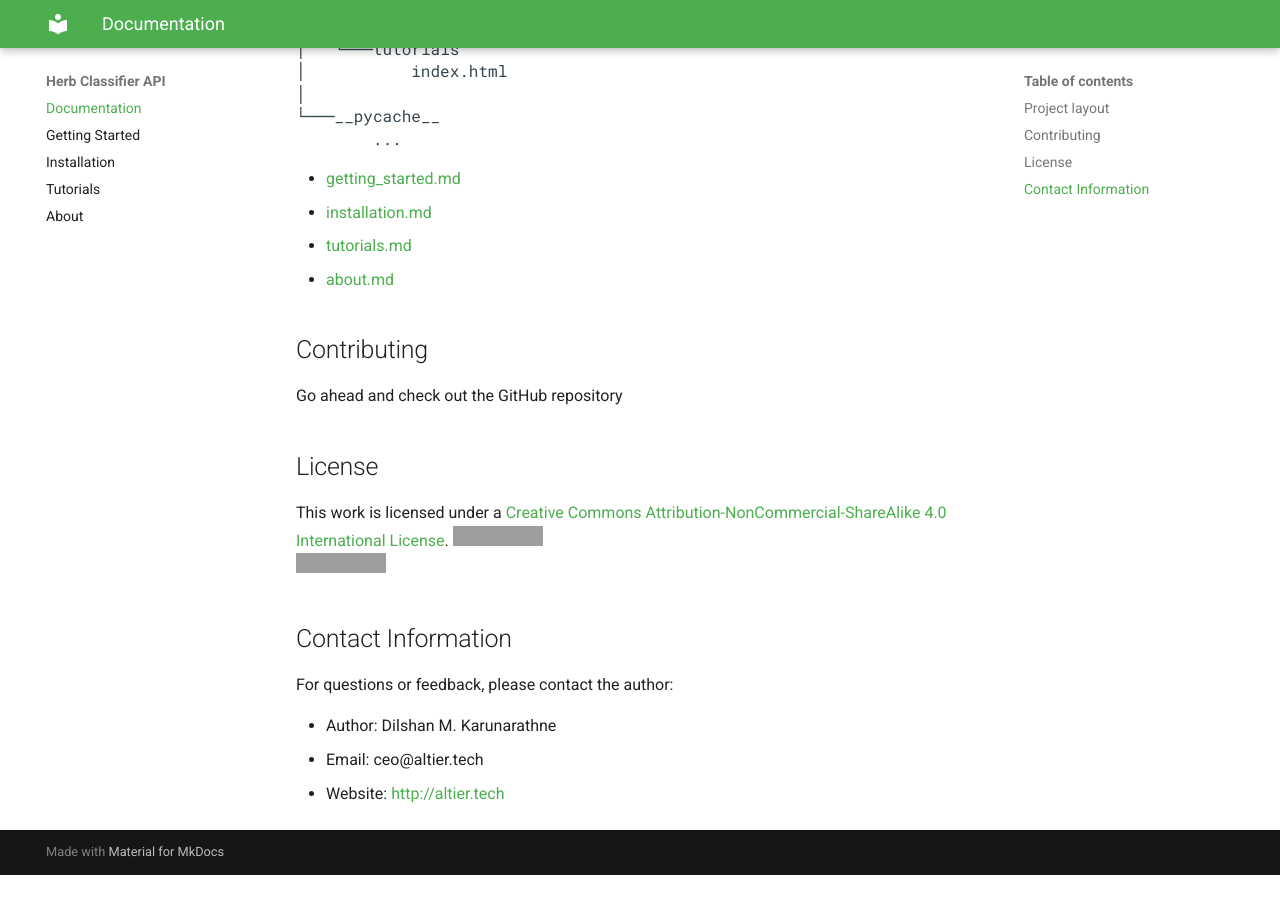
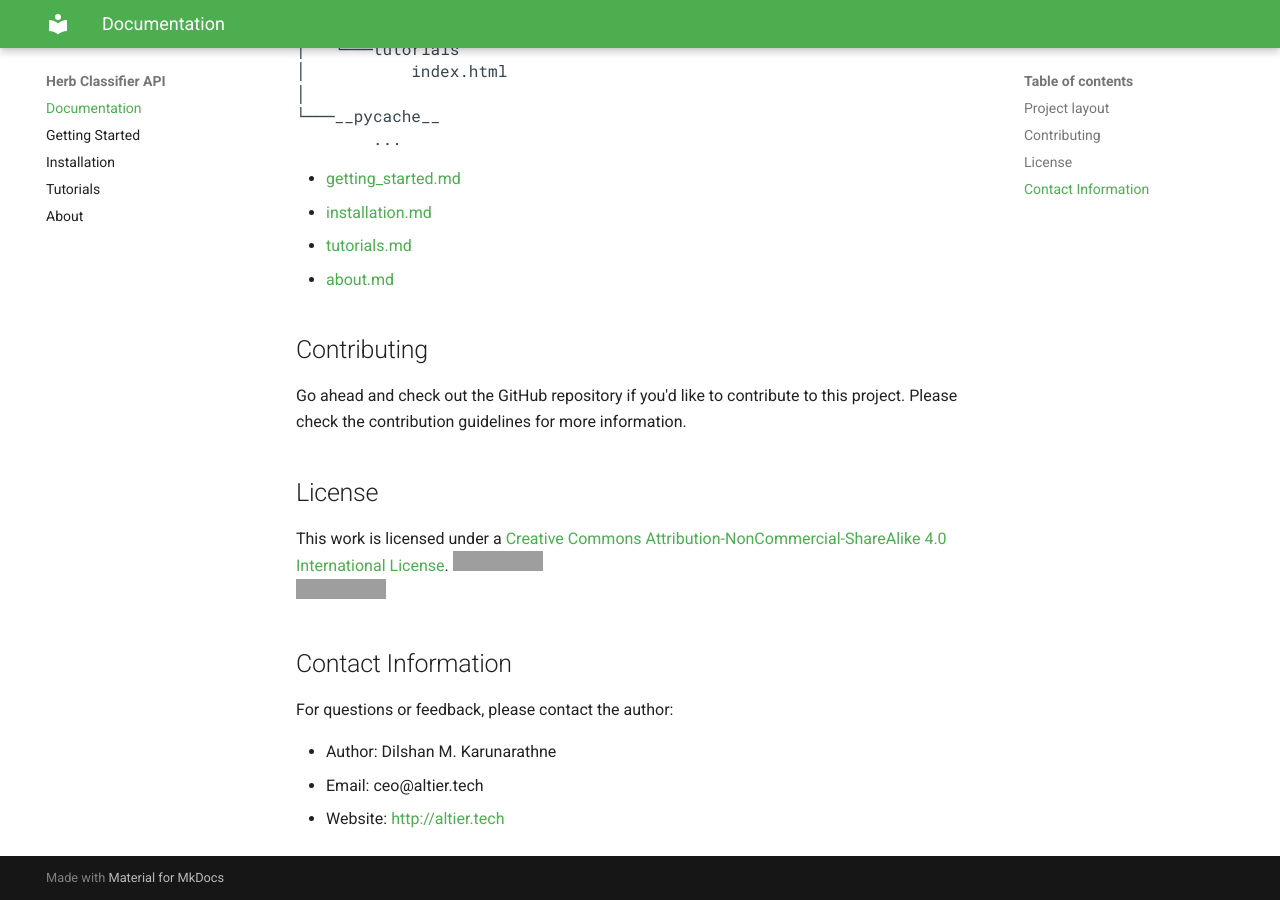
Before and after one commit to dilshankarunarathne/herb-classifier-backend, an MkDocs documentation site: the page built from docs/index.md, in a window 1280 px wide and 900 px high, scrolled down 3059 px. Built offline with MkDocs 1.6.1 and Material for MkDocs 9.7.7, drawn with Linux system fonts in a browser that asks for light colours; before the commit the page ends 3934 px from its top, so only the background shows below that; grey boxes are pictures that could not be loaded.

Commit message:
Update index.md

```diff
--- a/docs/index.md
+++ b/docs/index.md
@@ -145,7 +145,7 @@ application.
 
 ## Contributing
 
-Go ahead and check out the GitHub repository
+Go ahead and check out the GitHub repository if you'd like to contribute to this project. Please check the contribution guidelines for more information.
 
 ## License
 
```
